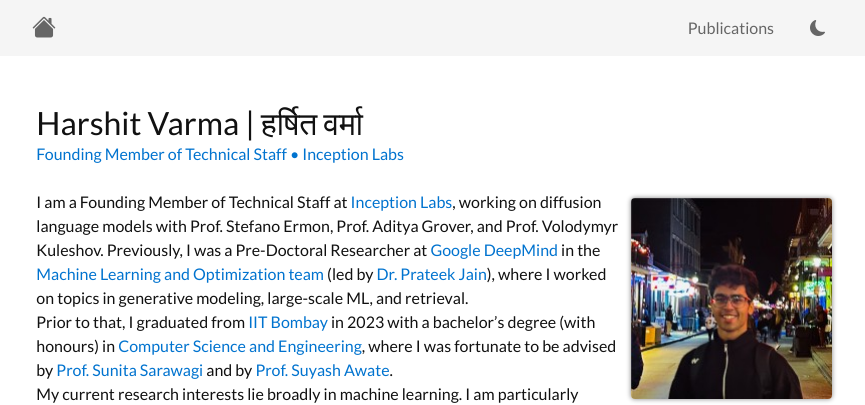
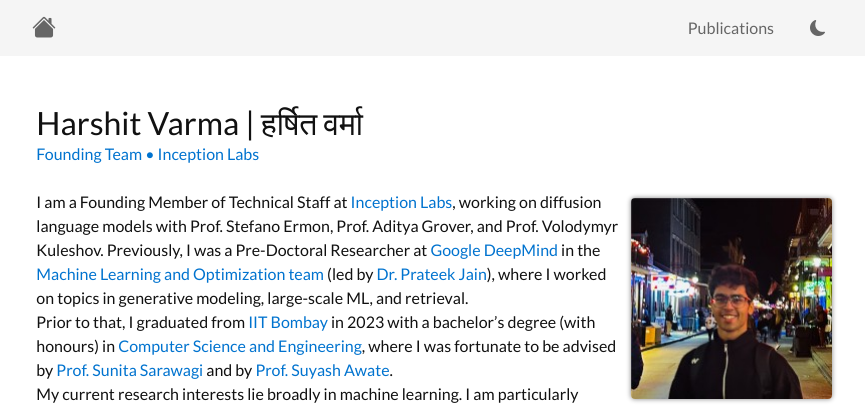
Before and after one commit to hrshtv/hrshtv.github.io, a Jekyll site: the page built from index.html, in a window 1280 px wide. Shown: the top 405 px of the page, without its empty margins (202-1067 px from the left). Built offline with Jekyll 4.4.1, drawn with Linux system fonts in a browser that asks for light colours; nearby versions of some CDN libraries.

Commit message:
Update about_wrapper.html

```diff
--- a/_includes/about_wrapper.html
+++ b/_includes/about_wrapper.html
@@ -10,7 +10,7 @@
 
             <div class="font-weight-light m-0 p-0">
                 <b>
-                <span class="highlight">Founding Member of Technical Staff<span>
+                <span class="highlight">Founding Team<span>
                 &bull;
 
                     <a href="https://www.inceptionlabs.ai/" target="_blank" class="m-0 p-0">
```
